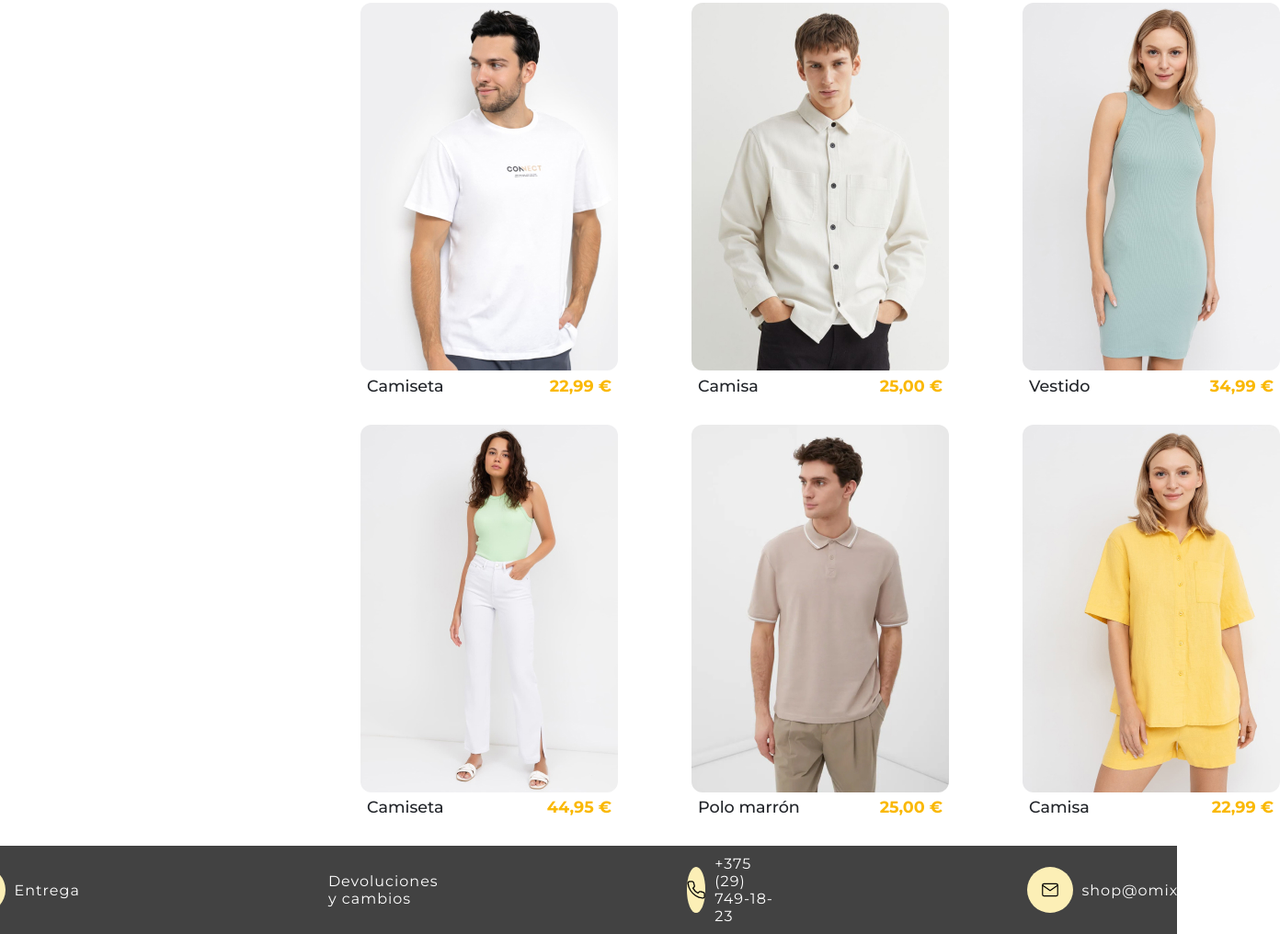
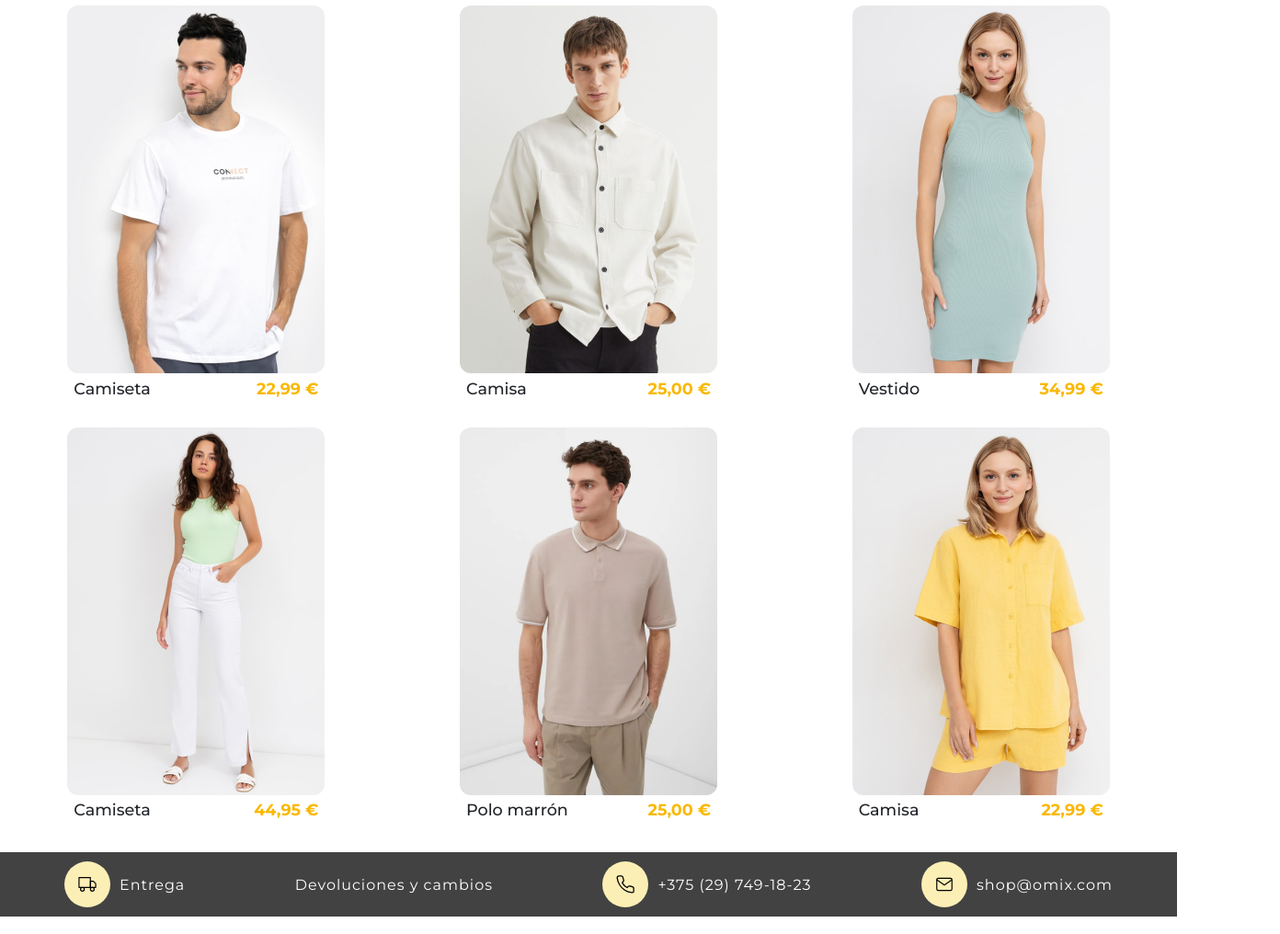
Before and after one commit to FrnkScript/LaboratorioHTMLyCSS, a plain HTML site: page index.html in a window 1280 px wide. Shown: the part 626-1642 px from the top of the page at 92% size, 1392 px wide, since content can reach past the window. Drawn offline with Linux system fonts and the light colour scheme.

Commit message:
Modificación del archivo styles.css

```diff
--- a/styles.css
+++ b/styles.css
@@ -24,7 +24,7 @@ h2 {
   padding-left: 150px; /* para que el texto se desplace hacia la derecha */
   margin-bottom: 1px;  /* espacio blanco hacia el contenido siguiente */
   font-size: 32px;    /* Tamaño de la fuente. */
-  color: rgb(255, 213, 26);
+  color: rgb(226, 193, 3);
 }
 
 
@@ -101,8 +101,11 @@ nav a:hover {
   max-width: 1280px;
   display: grid;
   grid-template-columns: repeat(3, 1fr);      /* tres columnas */
-  padding: 1rem 22rem;                        /* Para tener más margen lateral en la izquierda y en la derecha. */
+  /* padding: 1rem 22rem; */                        /* Para tener más margen lateral en la izquierda y en la derecha. */
   justify-items: center;                      /* Aquí centro cada producto en su columna */
+  margin: 0 auto;
+  margin-top: 20px;
+  margin-bottom: 20px;
 }
 
 .producto:hover {
@@ -138,10 +141,10 @@ figcaption {
 /* footer <nav> inferior*/
 .pie {
   display: flex;
-  justify-content: center;    /* Centra horizontalmente */
+  justify-content: space-between;    /* Centra horizontalmente */
   align-items: center;         /* Alinea verticalmente */
-  gap: 270px;                   /* Espaciado entre enlaces */
-  padding: 10px;
+  /* gap: 10px;  */                  /* Espaciado entre enlaces */
+  padding: 10px 70px 10px 70px;
   font-size: 16px;
   background-color: #424242;
 }
```
